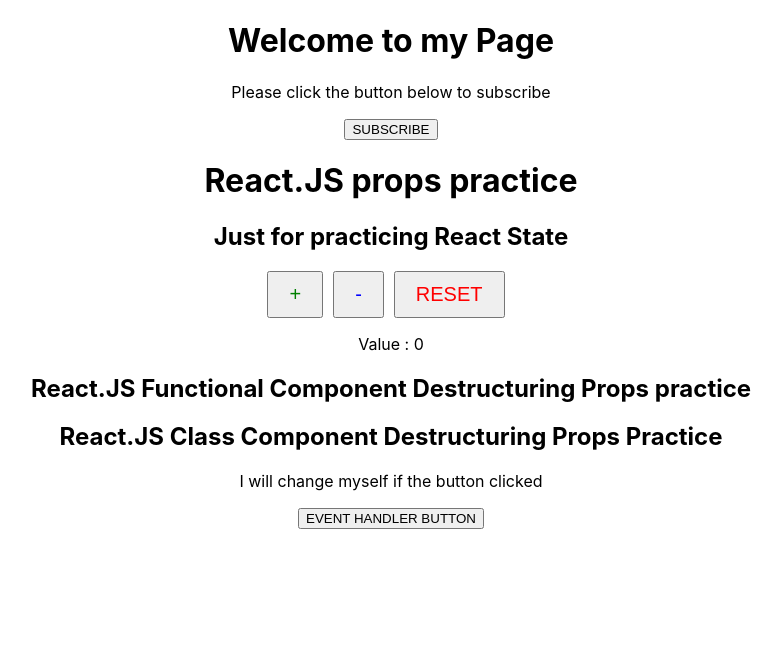
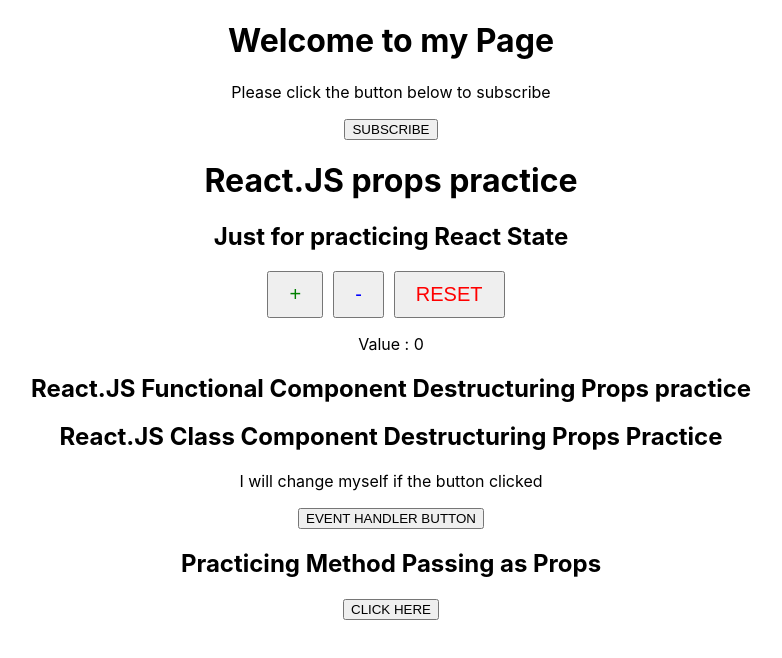
Before and after one commit to Abfahim21/React.js, a React (Create React App) app: page / in a window 1280 px wide. Shown: the top 658 px of the page, without its empty margins (249-1031 px from the left). Built offline with nearby package versions, Linux system fonts and the light colour scheme.

Commit message:
method as props

```diff
--- a/src/App.js
+++ b/src/App.js
@@ -4,6 +4,7 @@
 import DestructuringPropsClassComponent from './components/DestructuringPropsClassComponent';
 import EventHandler from './components/EventHandler';
 import Hello from './components/Hello';
+import ParentComponent from './components/ParentComponent';
 import StatePractice from './components/StatePractice';
 
 function App() {
@@ -15,6 +16,7 @@
       <DestructuringProps d1='Destructuring' d2='Props'/>
       <DestructuringPropsClassComponent d3 = 'React.JS' d4 = 'Class'/>
       <EventHandler/>
+      <ParentComponent/>
     </div>
   );
 }
--- /dev/null
+++ b/src/components/ChildComponent.js
@@ -0,0 +1,11 @@
+import React from 'react';
+
+function ChildComponent(props) {
+  const cName = "Children Component"
+  return <div>
+    <h2>Practicing Method Passing as Props</h2>
+    <button onClick={() => props.greeting(cName) }>CLICK HERE</button>
+  </div>;
+}
+
+export default ChildComponent;
--- /dev/null
+++ b/src/components/ParentComponent.js
@@ -0,0 +1,23 @@
+import React, { Component } from 'react';
+import ChildComponent from './ChildComponent';
+
+export class ParentComponent extends Component {
+  constructor(props) {
+    super(props)
+
+    this.state = {
+       pName : "Parent Component"
+    }
+  }
+  greetParent = (cName) =>{
+    alert(`Hello ${this.state.pName} from ${cName}`);
+  }
+
+  render() {
+    return <div>
+        <ChildComponent greeting = { this.greetParent }/>
+    </div>;
+  }
+}
+
+export default ParentComponent;
```
